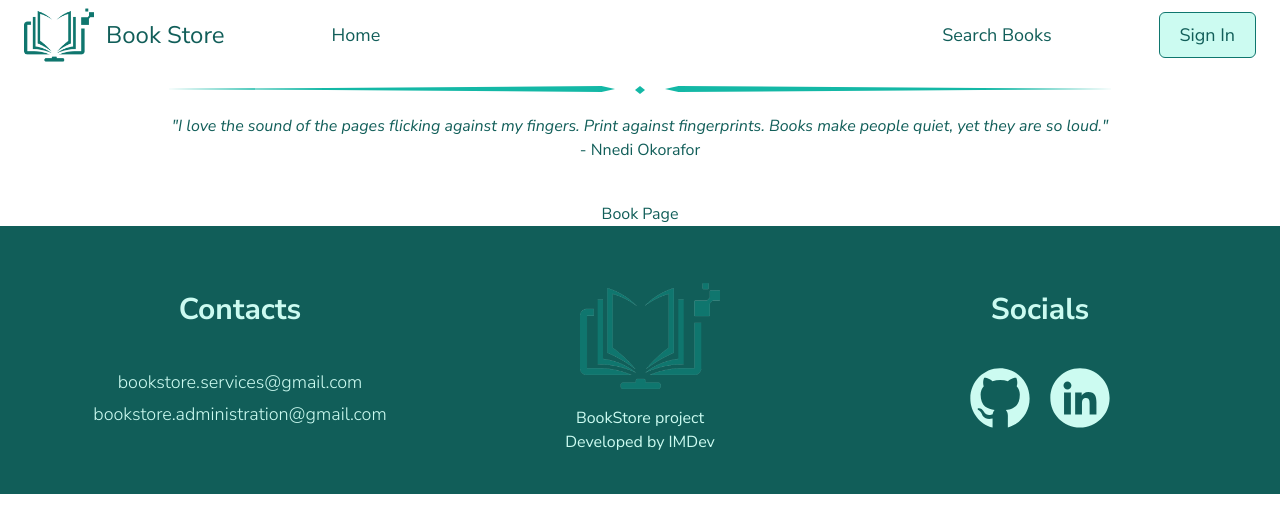
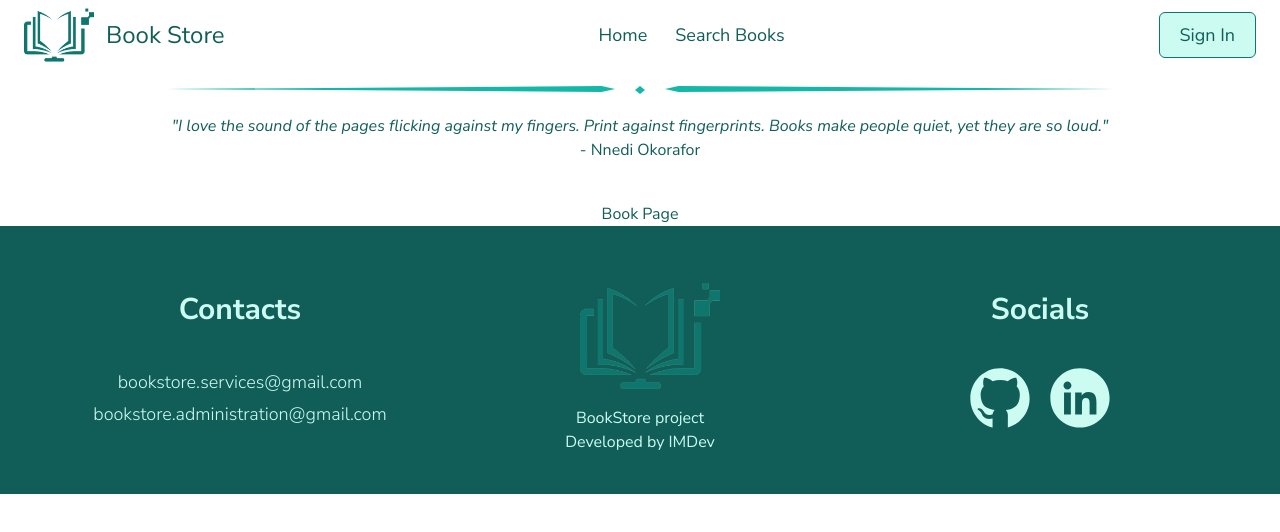
Before and after one commit to Mspawan/BookStore_FullStack_fork, a React (Vite) app in the folder frontend/: page /book/1 in a window 1280 px wide. Shown: the top 532 px of the page. Built offline with nearby package versions, Linux system fonts and the light colour scheme.

Commit message:
Small refactor

```diff
--- a/frontend/src/index.css
+++ b/frontend/src/index.css
@@ -47,7 +47,7 @@
     }
 
     .nav-menu {
-        @apply fixed top-[70px] right-0 lg:static flex-1 flex flex-col lg:flex-row gap-1 w-full lg:max-w-[800px] justify-between items-center py-7 lg:py-0 lg:px-7 max-lg:bg-teal-100
+        @apply fixed top-[70px] right-0 lg:static flex-1 flex flex-col lg:flex-row gap-1 w-full lg:max-w-[800px] justify-center items-center py-7 lg:py-0 lg:px-7 max-lg:bg-teal-100
     }
 
     .input {
```
